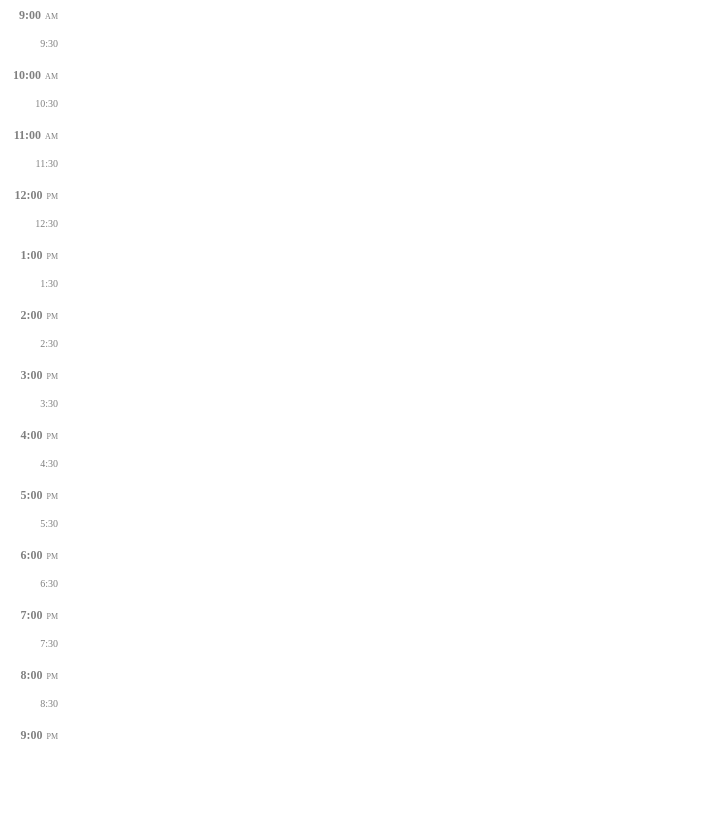
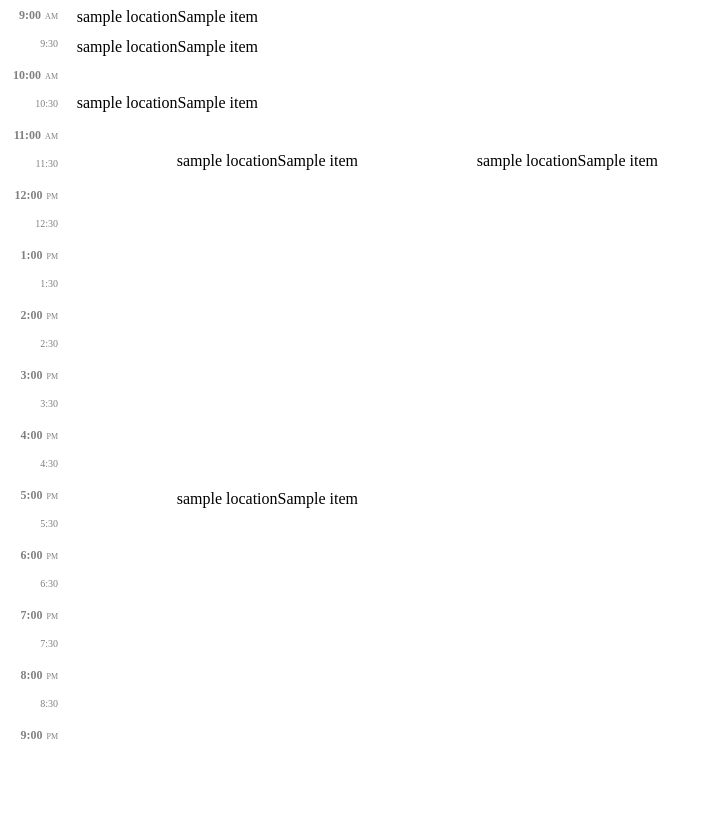
Before and after one commit to mofthecross/singleDayCalendar, a plain HTML site: page index.html in a window 1280 px wide. Shown: the whole page, without its empty margins (0-707 px from the left). Before the commit the page ends 800 px from the top, so only its background shows below. Drawn offline with Linux system fonts and the light colour scheme.

Commit message:
Implement render method on SingleDayEvent class

```diff
--- a/main.js
+++ b/main.js
@@ -40,8 +40,7 @@ class Collisions {
 }
 
 class SingleDayView {
-  constructor(containerID) {
-    this.containerID = containerID;
+  constructor() {
     this.events = null;
   }
 
@@ -127,10 +126,36 @@ class SingleDayView {
     });
   }
 
+  renderEvents(containerID) {
+    let container = document.getElementById(containerID);
+    this.events.forEach(event => {
+      let div = document.createElement('div');
+      div.style.left = event.coordinates.x + 'px';
+      div.style.top = event.coordinates.y + 'px';
+      div.style.width = (event.coordinates.width - 5) + 'px';
+      div.style.height = (event.coordinates.height -2)+ 'px';
+      div.className = 'events';
+
+      let eventName = document.createElement('p')
+      eventName.className = 'eventName';
+      eventName.innerText = document.createTextNode(event.eventName).textContent;
+
+      let eventLocation = document.createElement('p');
+      eventLocation.className ='eventLocation';
+      eventLocation.innerText = document.createTextNode(event.eventLocation).textContent;
+
+      div.appendChild(eventName);
+      div.appendChild(eventLocation);
+
+      container.appendChild(div);
+    });
+  }
+
 }
 
 const testcase = [{start: 100, end: 72},  {start: 0, end: 30}, {start: 0, end: 60}, {start:30, end: 90}, {start: 360, end: 700}, {start: 360, end: 700}]//, {start: 30, end: 150}, {start: 540, end: 600}, {start: 610, end: 670} ]
 let singleDayViewTest = new SingleDayView('events');
 singleDayViewTest.process(testcase)
+singleDayViewTest.renderEvents('events');
 
 console.log(singleDayViewTest);
--- a/style.css
+++ b/style.css
@@ -1,3 +1,7 @@
+#main {
+    display: inline-flex;
+}
+
 .timeLabel {
     font: Arial;
     color: grey;
```
